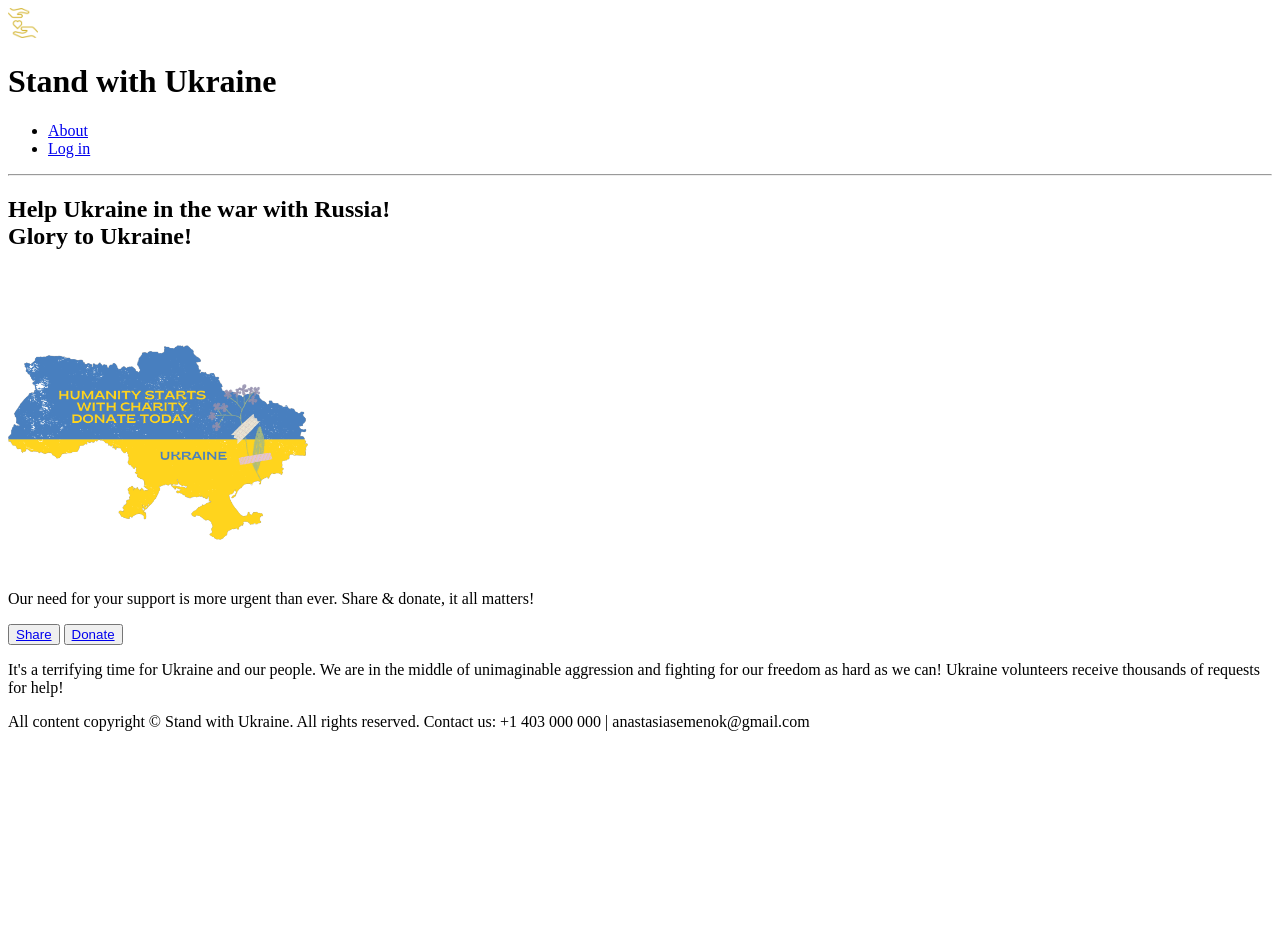
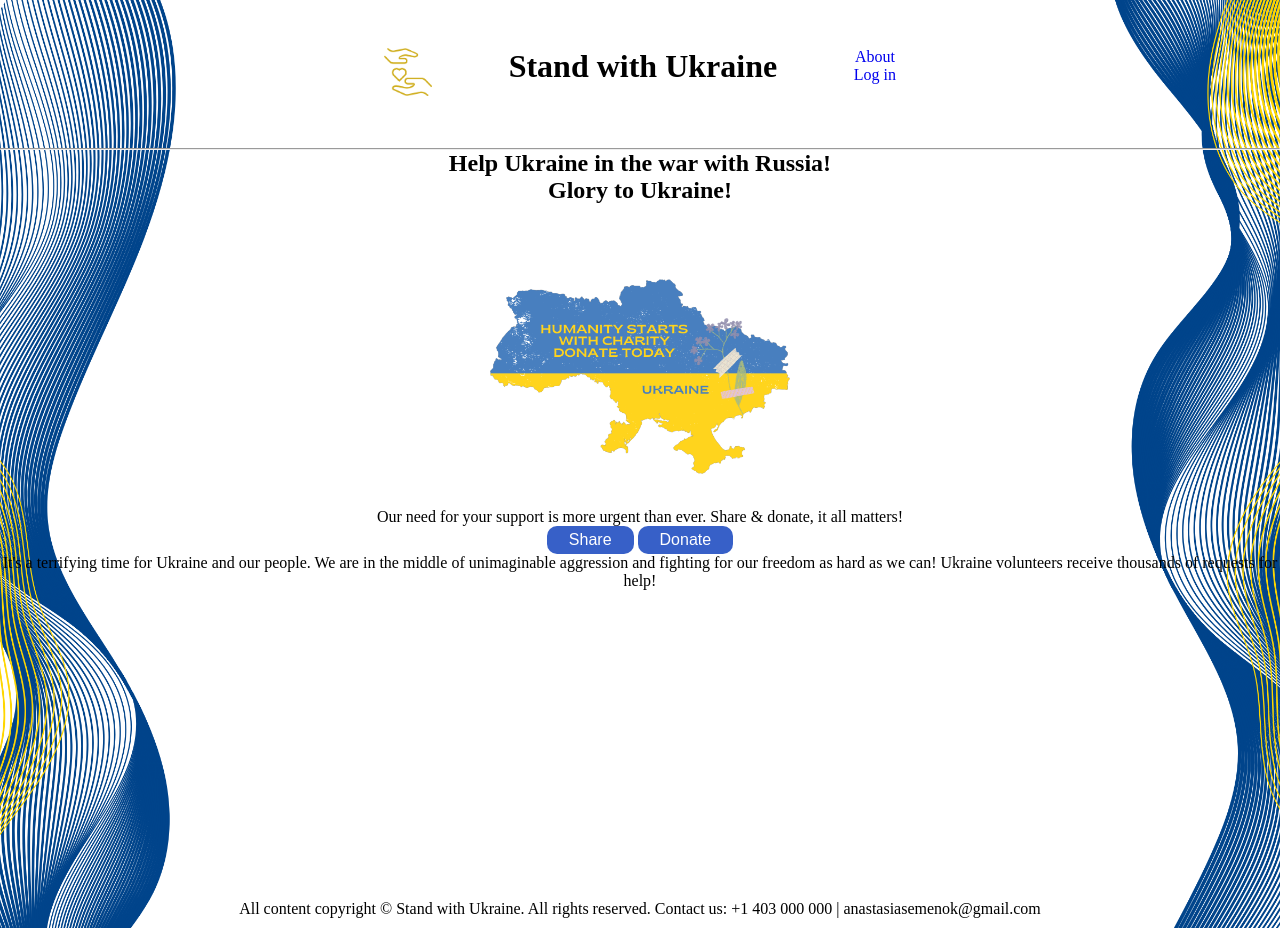
Before and after one commit to AnastasiiaKutsevolova/Donation-website, a plain HTML site: page index.html in a window 1280 px wide. Before the commit the page ends 800 px from the top, so only its background shows below. Drawn offline with Linux system fonts and the light colour scheme.

Commit message:
added styles

```diff
--- a/assets/css/styles.css
+++ b/assets/css/styles.css
@@ -1,6 +1,96 @@
+* {
+  margin: 0;
+  padding: 0;
+  box-sizing: border-box;
+}
+
+@media (max-width: 796px) {
+  header {
+    display: flex;
+    flex-wrap: wrap;
+    flex-direction: column;
+    align-items: center;
+  }
+}
+header {
+  display: flex;
+  justify-content: space-between;
+  padding: 3rem 4rem;
+  margin: 0px 20rem;
+}
+a {
+  text-decoration: none;
+}
+.nav {
+  list-style-type: none;
+}
+.nav:hover {
+  color: white;
+}
+body {
+  height: 100vh;
+  background-image: url("../images/background.png");
+  background-repeat: no-repeat;
+  background-size: cover;
+  text-align: center;
+  font-size: 16px;
+}
+.logo {
+  width: 3rem;
+  height: 3rem;
+}
 .aboutUs {
   width: 500px;
   display: flex;
   background-color: #f6f6f6;
   margin: 10px;
 }
+header {
+  display: flex;
+}
+.support-btn {
+  background: #224fc3;
+  border: none;
+  padding: 5px 22px;
+  text-align: center;
+  display: inline-block;
+  font-size: 16px;
+  border-radius: 10px;
+  opacity: 0.9;
+  transition: 0.3s;
+  display: inline-block;
+  cursor: pointer;
+}
+.support-btn a {
+  color: #fff;
+}
+
+footer {
+  text-align: center;
+  padding: 10px;
+  margin-top: 300px;
+}
+
+input[type="text"],
+input[type="password"] {
+  display: block;
+  font-size: 15px;
+  border: none;
+  background: #f1f1f1;
+  border-radius: 70px;
+  padding: 1rem 1rem;
+  margin: 1rem 1rem;
+}
+
+input[type="text"]:focus,
+input[type="password"]:focus {
+  background-color: #ddd;
+  outline: none;
+}
+.container {
+  padding: 20px;
+  width: 40%;
+  margin: auto;
+  display: flex;
+  flex-direction: column;
+}
--- a/index.html
+++ b/index.html
@@ -12,13 +12,18 @@
   <body>
     <header>
       <a href="./index.html">
-        <img src="./assets/images/logo.png" alt="logo" width="30" />
+        <img
+          class="logo"
+          src="./assets/images/logo.png"
+          alt="logo"
+          width="30"
+        />
       </a>
       <h1>Stand with Ukraine</h1>
       <nav>
         <ul>
-          <li><a href="./about.html">About</a></li>
-          <li><a href="./login.html">Log in</a></li>
+          <li class="nav"><a href="./about.html">About</a></li>
+          <li class="nav"><a href="./login.html">Log in</a></li>
         </ul>
       </nav>
     </header>
@@ -36,10 +41,10 @@
       </article>
     </main>
     <nav>
-      <button type="button">
+      <button class="support-btn" type="button">
         <a href="https://www.facebook.com" target="blank">Share</a>
       </button>
-      <button type="button">
+      <button class="support-btn" type="button">
         <a href="https://uahelp.monobank.ua/" target="blank">Donate</a>
       </button>
     </nav>
```
Also changed, not shown: about.html (+3 -3 lines), login.html (+3 -3 lines), assets/images/background.png (added).
